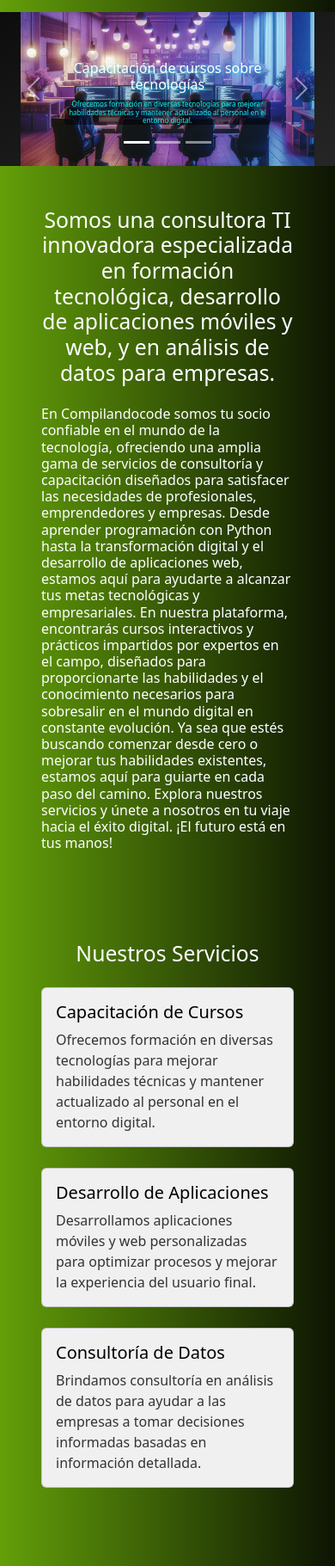
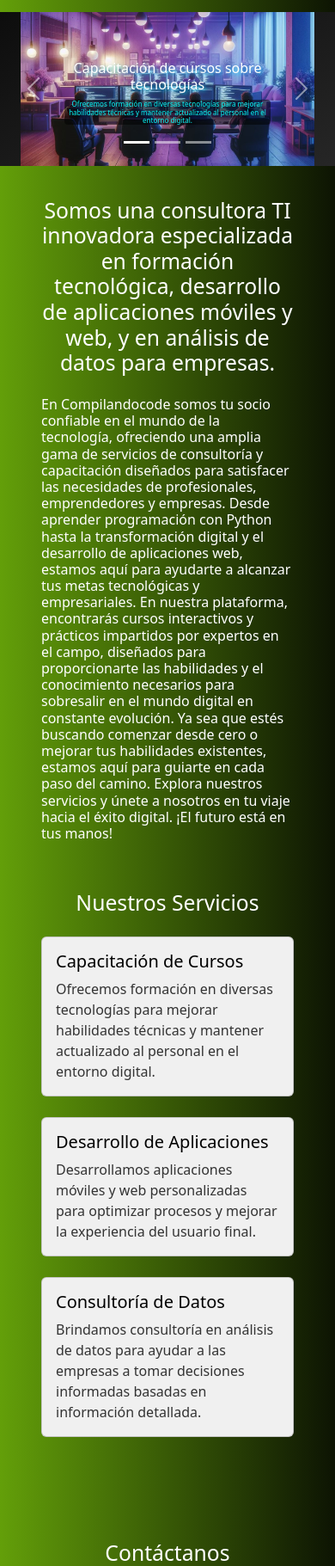
Before and after one commit to emersonxinay/almacen_de_videos_youtube, a Flask app: page / in a window 390 px wide. Shown: the part 71-1892 px from the top of the page at 86% size. Run offline with Flask 3, Linux system fonts and the light colour scheme; some libraries are stand-ins or nearby versions.

Commit message:
fix: index

```diff
--- a/static/css/style.css
+++ b/static/css/style.css
@@ -7,6 +7,7 @@ body {
 }
 main {
   margin-top: 6em;
+  padding: 4em;
 }
 
 .content {
@@ -141,7 +142,12 @@ main {
       font-size: 0.5rem; /* Tamaño del texto del subtítulo en pantallas pequeñas */
   }
   .servicios{
-    padding: 0px;
-    margin-top: 0%;
+    padding-top: 0;
+    margin-top: 0;
   }
+  .principal{
+    margin-top: 2.3em;
+    padding-top: 3em;
+  }
+
 }
--- a/templates/base.html
+++ b/templates/base.html
@@ -28,10 +28,10 @@
   <!-- sección principal -->
   <main class="container   servicios">
     <!-- mensajes flash -->
-    <div class="container  servicios">
+    <div class="container   ">
       {% with messages = get_flashed_messages(with_categories=true) %}
       {% if messages %}
-      <div class="row">
+      <div class="row ">
         <div class="col-md-6 offset-md-3">
           {% for category, message in messages %}
           <div class="alert alert-{{ category }} alert-dismissible fade show" role="alert">
@@ -44,7 +44,11 @@
       {% endif %}
       {% endwith %}
     </div>
-    {% block principal %}{% endblock %}
+    <!-- contenido principal -->
+    <div class="principal py-0 ">
+      {% block principal %}{% endblock %}
+
+    </div>
   </main>
 
 
--- a/templates/index.html
+++ b/templates/index.html
@@ -1,5 +1,5 @@
 {% extends "base.html" %} {% block principal %}
-<div class="container mb-5">
+<div class="container mb-5 mt-5 py-0">
   <div class=" text-center">
     <h1>Lista de videos de YouTube</h1>
   </div>
--- a/templates/inicio.html
+++ b/templates/inicio.html
@@ -49,9 +49,10 @@
 
 
   <!-- Sección de servicios con degradado -->
-  <div class="container-fluid  text-white py-5 servicios">
-    <div class="container servicios">
-      <h2 class="text-center mb-4">Somos una consultora TI innovadora especializada en formación tecnológica, desarrollo
+  <div class="container-fluid  text-white servicios ">
+    <div class="container ">
+      <h2 class="text-center mb-4  ">Somos una consultora TI innovadora especializada en formación
+        tecnológica, desarrollo
         de
         aplicaciones móviles y web, y en análisis de datos para empresas.</h2>
       <!-- Agrega aquí tus servicios -->
--- a/templates/registro.html
+++ b/templates/registro.html
@@ -1,8 +1,8 @@
 {% extends "base.html" %} {% block principal %}
 <div class="container">
   <div class="row justify-content-center">
-    <div class="col-md-6">
-      <h1 class="card-title text-center mb-4 title">Registro de Usuario</h1>
+    <div class="col-12 col-md-6">
+      <h1 class="mt-5 title">Registrar Usuario</h1>
 
       {% with messages = get_flashed_messages(with_categories=true) %} {% if
       messages %} {% for category, message in messages %}
```
Also changed, not shown: 2 other files.
